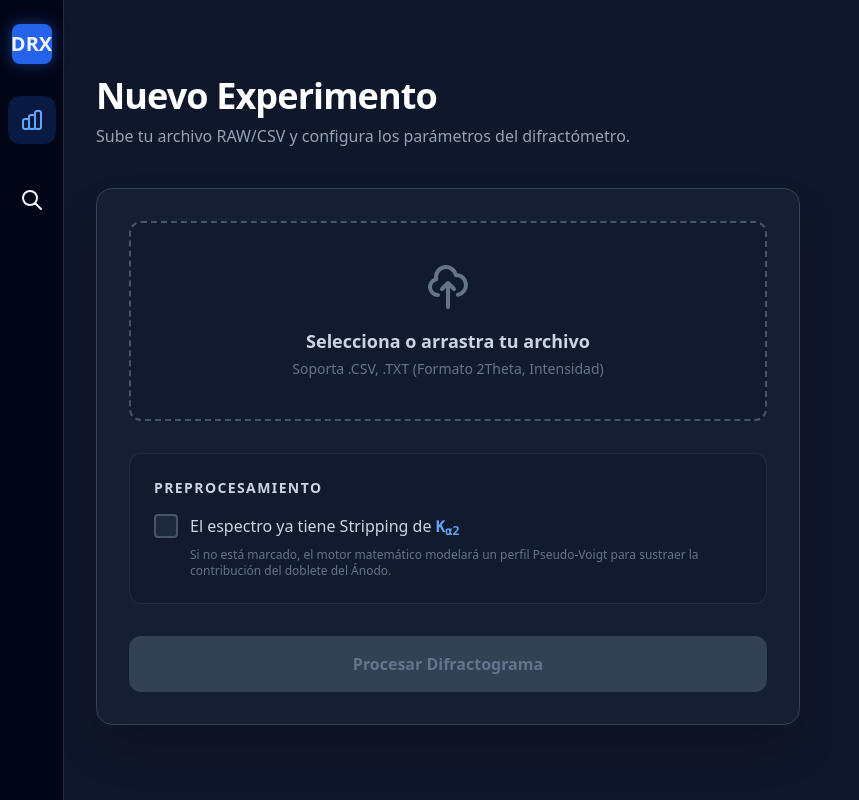
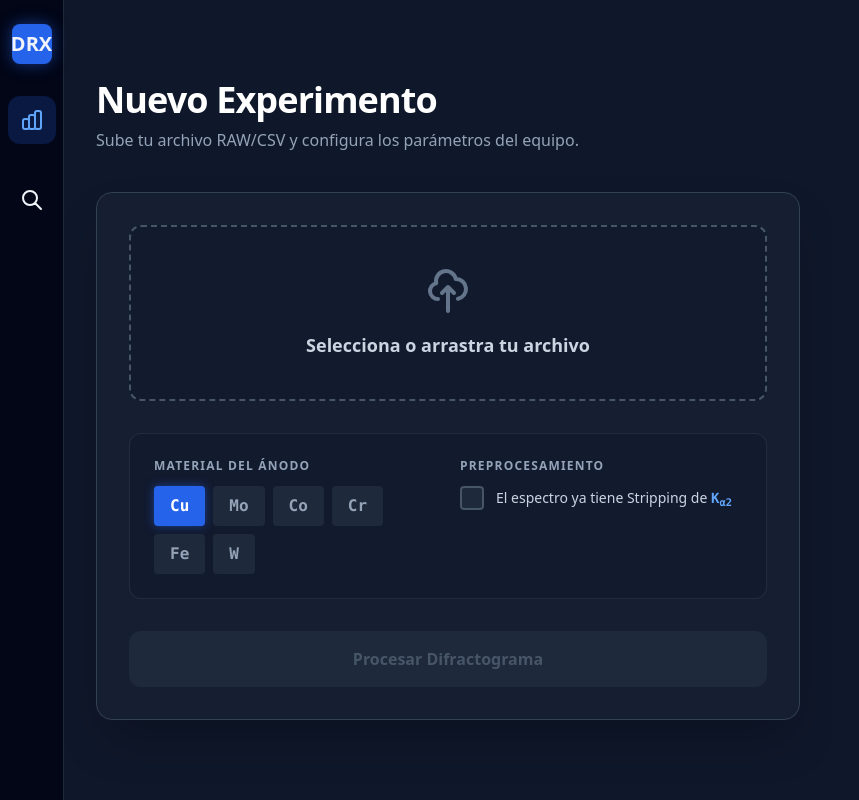
Before and after one commit to franklovelace/braggspect, a Vue app in the folder web/: page / in a window 1280 px wide. Shown: the whole page, without its empty margins (0-859 px from the left). Built offline with nearby package versions, Linux system fonts and the light colour scheme.

Commit message:
for now it only prints the inputs

```diff
--- a/web/src/views/Workflow.vue
+++ b/web/src/views/Workflow.vue
@@ -3,7 +3,10 @@ import { ref } from 'vue';
 
 const file = ref<File | null>(null);
 const kAlpha2Stripped = ref(false);
+const selectedAnode = ref('Cu');
 const isProcessing = ref(false);
+
+const anodes = ['Cu', 'Mo', 'Co', 'Cr', 'Fe', 'W'];
 
 const handleFileUpload = (event: Event) => {
   const target = event.target as HTMLInputElement;
@@ -17,7 +20,7 @@ const startAnalysis = async () => {
 
   setTimeout(() => {
     isProcessing.value = false;
-    alert(`Flujo iniciado. Archivo: ${file.value?.name}. Stripped K-a2: ${kAlpha2Stripped.value}`);
+    alert(`Archivo: ${file.value?.name}\nÁnodo: ${selectedAnode.value}\nLimpiar K-a2: ${!kAlpha2Stripped.value}`);
   }, 1000);
 };
 </script>
@@ -25,39 +28,53 @@ const startAnalysis = async () => {
 <template>
   <div class="p-8 max-w-3xl mx-auto h-full flex flex-col justify-center">
     <h1 class="text-4xl font-bold text-white mb-2 tracking-tight">Nuevo Experimento</h1>
-    <p class="text-slate-400 mb-10">Sube tu archivo RAW/CSV y configura los parámetros del difractómetro.</p>
+    <p class="text-slate-400 mb-10">Sube tu archivo RAW/CSV y configura los parámetros del equipo.</p>
 
     <div class="bg-slate-800/50 p-8 rounded-2xl border border-slate-700 shadow-2xl">
 
       <div class="border-2 border-dashed border-slate-600 rounded-xl p-10 flex flex-col items-center justify-center bg-slate-900/50 hover:border-blue-500 transition-colors group">
         <input type="file" @change="handleFileUpload" accept=".csv,.txt" class="hidden" id="file-upload" />
-        <label for="file-upload" class="cursor-pointer flex flex-col items-center">
+        <label for="file-upload" class="cursor-pointer flex flex-col items-center w-full">
           <svg class="w-12 h-12 text-slate-500 group-hover:text-blue-400 mb-4 transition-colors" fill="none" stroke="currentColor" viewBox="0 0 24 24"><path stroke-linecap="round" stroke-linejoin="round" stroke-width="2" d="M7 16a4 4 0 01-.88-7.903A5 5 0 1115.9 6L16 6a5 5 0 011 9.9M15 13l-3-3m0 0l-3 3m3-3v12"></path></svg>
           <span class="text-lg font-bold text-slate-300 group-hover:text-white">{{ file ? file.name : 'Selecciona o arrastra tu archivo' }}</span>
-          <span class="text-sm text-slate-500 mt-1">Soporta .CSV, .TXT (Formato 2Theta, Intensidad)</span>
         </label>
       </div>
 
-      <div class="mt-8 bg-slate-900/50 p-6 rounded-xl border border-slate-700/50">
-        <h3 class="text-sm font-bold text-slate-300 uppercase tracking-widest mb-4">Preprocesamiento</h3>
+      <div class="mt-8 grid grid-cols-2 gap-6 bg-slate-900/50 p-6 rounded-xl border border-slate-700/50">
 
-        <label class="flex items-center gap-3 cursor-pointer group">
-          <div class="relative flex items-center justify-center">
-            <input type="checkbox" v-model="kAlpha2Stripped" class="peer sr-only" />
-            <div class="w-6 h-6 bg-slate-800 border-2 border-slate-600 rounded peer-checked:bg-blue-600 peer-checked:border-blue-600 transition"></div>
-            <svg class="absolute w-4 h-4 text-white opacity-0 peer-checked:opacity-100 transition" fill="none" stroke="currentColor" viewBox="0 0 24 24"><path stroke-linecap="round" stroke-linejoin="round" stroke-width="3" d="M5 13l4 4L19 7"></path></svg>
+        <div>
+          <h3 class="text-xs font-bold text-slate-400 uppercase tracking-widest mb-3">Material del Ánodo</h3>
+          <div class="flex flex-wrap gap-2">
+            <button
+              v-for="anode in anodes" :key="anode"
+              @click="selectedAnode = anode"
+              :class="['px-4 py-2 rounded font-bold font-mono transition-all',
+                       selectedAnode === anode ? 'bg-blue-600 text-white shadow-[0_0_10px_rgba(37,99,235,0.5)]' : 'bg-slate-800 text-slate-400 hover:bg-slate-700']"
+            >
+              {{ anode }}
+            </button>
           </div>
-          <span class="text-slate-300 group-hover:text-white transition">El espectro ya tiene Stripping de <span class="font-mono text-blue-400 font-bold">K<sub>α2</sub></span></span>
-        </label>
-        <p class="text-xs text-slate-500 mt-2 ml-9">Si no está marcado, el motor matemático modelará un perfil Pseudo-Voigt para sustraer la contribución del doblete del Ánodo.</p>
+        </div>
+
+        <div>
+          <h3 class="text-xs font-bold text-slate-400 uppercase tracking-widest mb-3">Preprocesamiento</h3>
+          <label class="flex items-center gap-3 cursor-pointer group mt-2">
+            <div class="relative flex items-center justify-center">
+              <input type="checkbox" v-model="kAlpha2Stripped" class="peer sr-only" />
+              <div class="w-6 h-6 bg-slate-800 border-2 border-slate-600 rounded peer-checked:bg-blue-600 peer-checked:border-blue-600 transition"></div>
+              <svg class="absolute w-4 h-4 text-white opacity-0 peer-checked:opacity-100 transition" fill="none" stroke="currentColor" viewBox="0 0 24 24"><path stroke-linecap="round" stroke-linejoin="round" stroke-width="3" d="M5 13l4 4L19 7"></path></svg>
+            </div>
+            <span class="text-slate-300 text-sm group-hover:text-white transition">El espectro ya tiene Stripping de <span class="font-mono text-blue-400 font-bold">K<sub>α2</sub></span></span>
+          </label>
+        </div>
       </div>
 
       <button
         @click="startAnalysis"
         :disabled="!file || isProcessing"
-        class="mt-8 w-full bg-blue-600 hover:bg-blue-500 disabled:bg-slate-700 disabled:text-slate-500 text-white font-bold py-4 rounded-xl transition shadow-lg disabled:shadow-none"
+        class="mt-8 w-full bg-blue-600 hover:bg-blue-500 disabled:bg-slate-800 disabled:text-slate-600 text-white font-bold py-4 rounded-xl transition shadow-lg disabled:shadow-none"
       >
-        {{ isProcessing ? 'Iniciando Motor...' : 'Procesar Difractograma' }}
+        {{ isProcessing ? 'Iniciando Motor Matemático...' : 'Procesar Difractograma' }}
       </button>
 
     </div>
```
